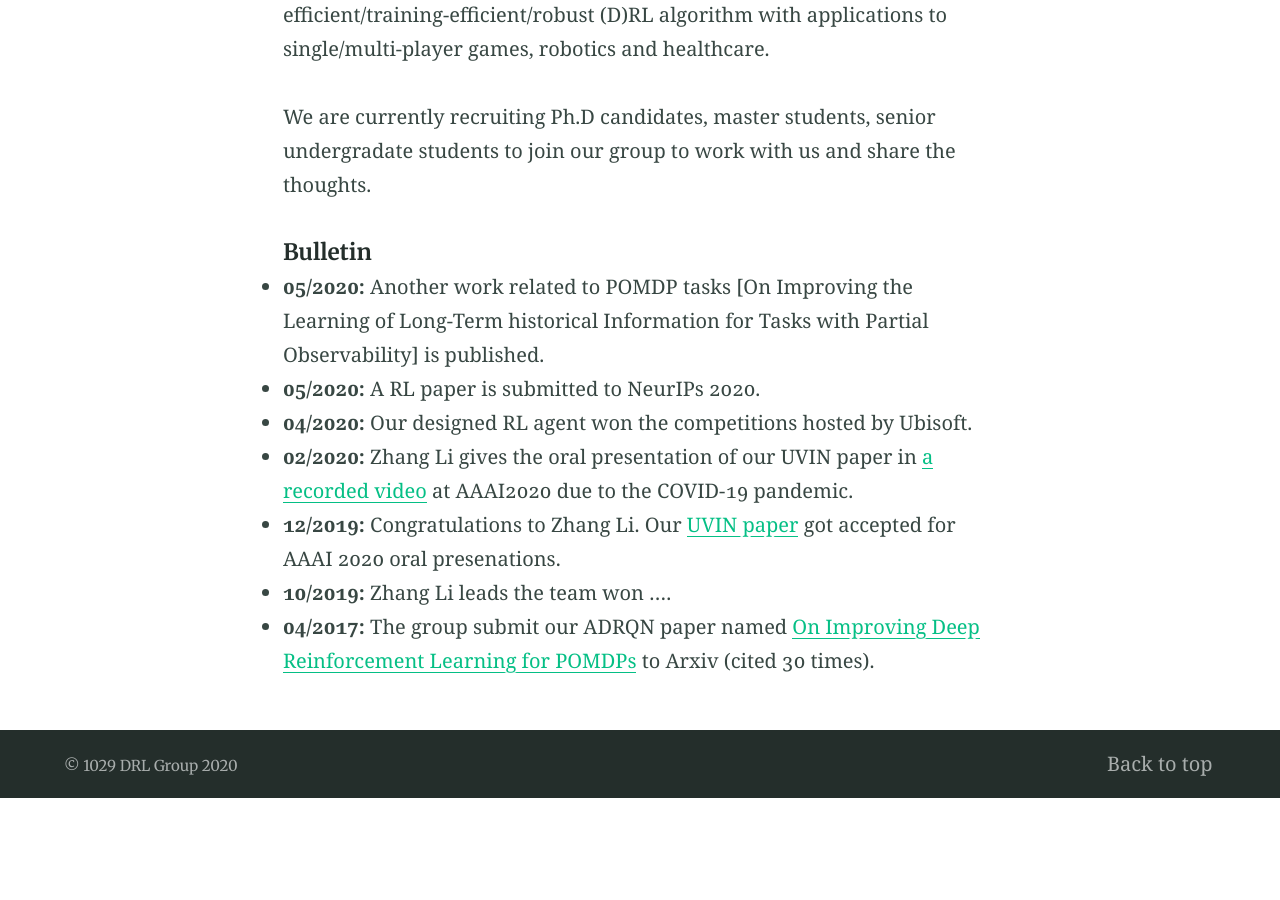
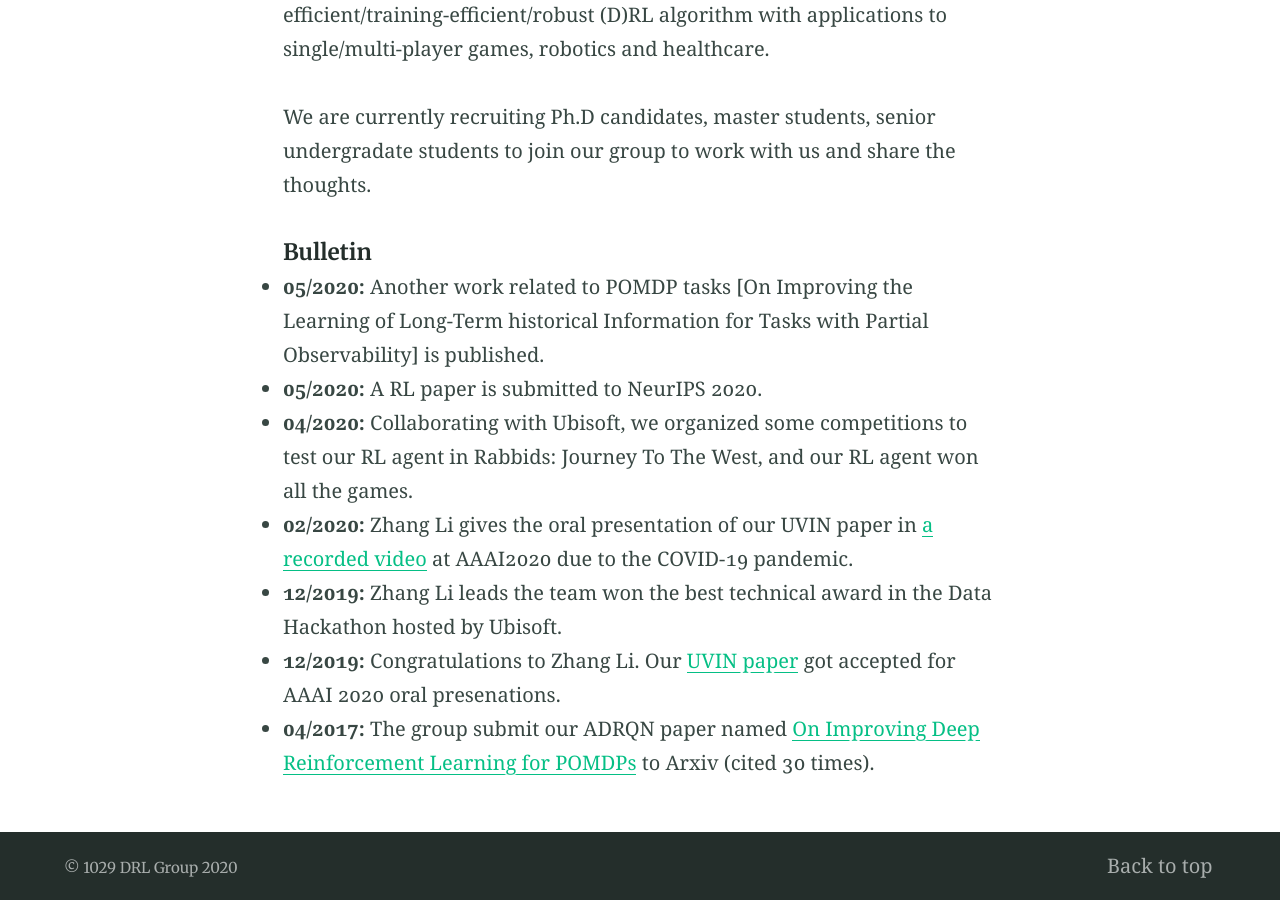
Before and after one commit to nengnengli/bit1029public.github.io, a Jekyll site: the page built from index.md, in a window 1280 px wide and 900 px high, scrolled down 955 px. Built offline with Jekyll 4.4.1, drawn with Linux system fonts in a browser that asks for light colours; before the commit the page ends 1753 px from its top, so only the background shows below that.

Commit message:
update index

```diff
--- a/index.md
+++ b/index.md
@@ -16,9 +16,9 @@ We are currently recruiting Ph.D candidates, master students, senior undergradat
 
 ##### Bulletin
 - **05/2020:** Another work related to POMDP tasks [On Improving the Learning of Long-Term historical Information for Tasks with Partial Observability] is published.
-- **05/2020:** A RL paper is submitted to NeurIPs 2020.
-- **04/2020:** Our designed RL agent won the competitions hosted by Ubisoft.
+- **05/2020:** A RL paper is submitted to NeurIPS 2020.
+- **04/2020:** Collaborating with Ubisoft, we organized some competitions to test our RL agent in Rabbids: Journey To The West, and our RL agent won all the games.
 - **02/2020:** Zhang Li gives the oral presentation of our UVIN paper in [a recorded video](https://www.youtube.com/watch?v=18IqLrK2ugI&feature=share&fbclid=IwAR3kpUv8H4NQlz3lNl-kZCTI5RD2Ryr3VnlH_4O_32ADt5SwTcqapjX7ryY) at AAAI2020 due to the COVID-19 pandemic.
+- **12/2019:** Zhang Li leads the team won the best technical award in the Data Hackathon hosted by Ubisoft.
 - **12/2019:** Congratulations to Zhang Li. Our [UVIN paper](https://aaai.org/ojs/index.php/AAAI/article/view/6157) got accepted for AAAI 2020 oral presenations.
-- **10/2019:** Zhang Li leads the team won ....
 - **04/2017:** The group submit our ADRQN paper named [On Improving Deep Reinforcement Learning for POMDPs](https://arxiv.org/abs/1704.07978) to Arxiv (cited 30 times).
```
